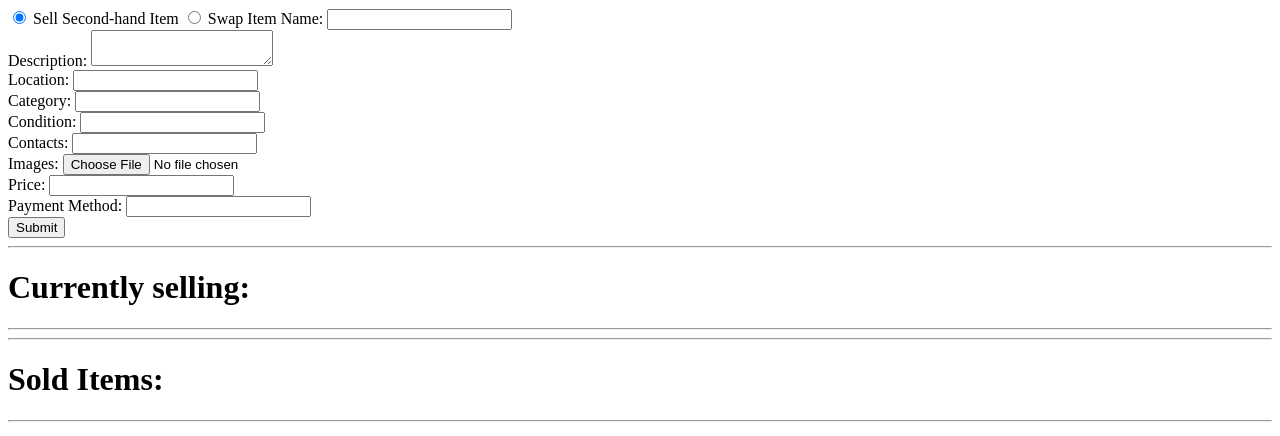
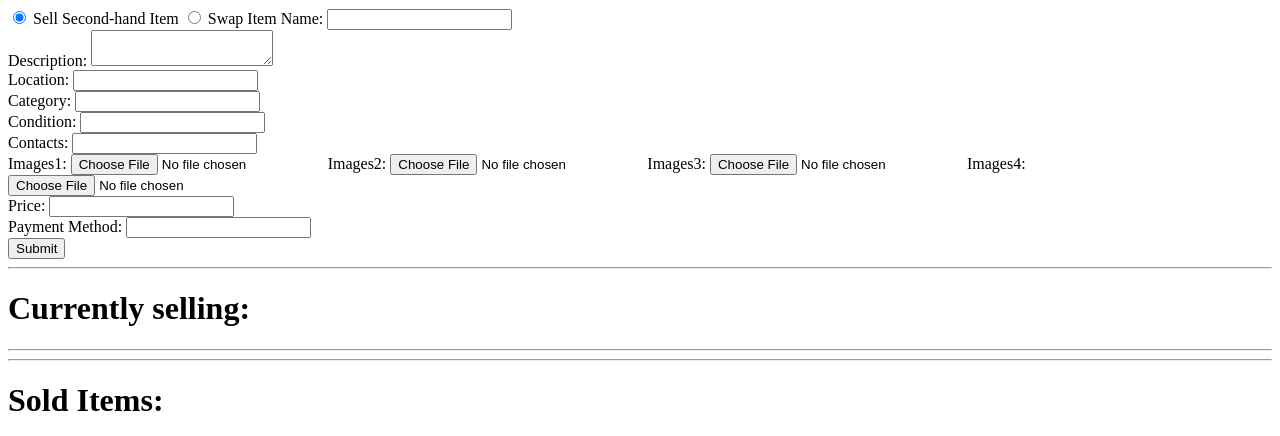
Before and after one commit to Zyd8/kamayan, a Django app: page /sell/ in a window 1280 px wide. Shown: the top 436 px of the page. Run offline with Django 4.2, Linux system fonts and the light colour scheme; the visitor is signed in with stand-in values (Sample User, id 1).

Commit message:
support for multiple images of a single product

```diff
--- a/main/templates/itemroom.html
+++ b/main/templates/itemroom.html
@@ -23,6 +23,9 @@
     <p>Condition: {{ item.condition }}</p>
     <p>Status: {{ item.status }}</p>
     <p>Contacts: {{ item.contacts }}</p>
-    <img src="{{ item.images.url }}" alt="{{ item.name }} Image">
+    <img src="{{ item.images1.url }}" alt="{{ item.name }} Image">
+    <img src="{{ item.images2.url }}" alt="{{ item.name }} Image">
+    <img src="{{ item.images3.url }}" alt="{{ item.name }} Image">
+    <img src="{{ item.images4.url }}" alt="{{ item.name }} Image">
 </body>
 </html>
--- a/main/templates/sell.html
+++ b/main/templates/sell.html
@@ -40,8 +40,14 @@
     <input type="text" id="inputContacts" name="contacts"><br>
 
     <!-- Input field for images -->
-    <label for="inputImages">Images:</label>
-    <input type="file" id="inputImages" name="image" accept="image/*">
+    <label for="inputImages">Images1: </label>
+    <input type="file" id="inputImages" name="images1" accept="image/*">
+    <label for="inputImages">Images2:</label>
+    <input type="file" id="inputImages" name="images2" accept="image/*">
+    <label for="inputImages">Images3:</label>
+    <input type="file" id="inputImages" name="images3" accept="image/*">
+    <label for="inputImages">Images4:</label>
+    <input type="file" id="inputImages" name="images4" accept="image/*">
 
 
     <!-- Fields specific to selling second-hand items -->
--- a/shopitem/models.py
+++ b/shopitem/models.py
@@ -8,7 +8,10 @@ class SecondHandItem(models.Model):
     user = models.ForeignKey(User, on_delete=models.CASCADE)
     name = models.CharField(max_length=100)
     price = models.DecimalField(max_digits=10, decimal_places=2)
-    images = models.ImageField(upload_to=item_image_path)
+    images1 = models.ImageField(upload_to=item_image_path)
+    images2 = models.ImageField(upload_to=item_image_path)
+    images3 = models.ImageField(upload_to=item_image_path)
+    images4 = models.ImageField(upload_to=item_image_path)
     description = models.TextField()
     contacts = models.CharField(max_length=100)
     location = models.CharField(max_length=200)
--- a/shopitem/views.py
+++ b/shopitem/views.py
@@ -7,7 +7,10 @@ def sell(request):
     if request.method == 'POST':
         user = request.user
         name = request.POST.get('name')
-        images = request.FILES.get('image')
+        images1 = request.FILES.get('images1')
+        images2 = request.FILES.get('images2')
+        images3 = request.FILES.get('images3')
+        images4 = request.FILES.get('images4')
         description = request.POST.get('description')
         location = request.POST.get('location')
         category = request.POST.get('category')
@@ -34,7 +37,10 @@ def sell(request):
             payment_method=payment_method,
             category=category,
             condition=condition,
-            images=images,
+            images1=images1,
+            images2=images2,
+            images3=images3,
+            images4=images4,
             status="selling",
             contacts=contacts,
             swapfor=swapfor,
@@ -43,4 +49,7 @@ def sell(request):
 
         return redirect('home')
 
+
+
+
     return render(request, 'sell.html')
```
Also changed, not shown: shopitem/migrations/0008_rename_images_secondhanditem_images1_and_more.py (added).
